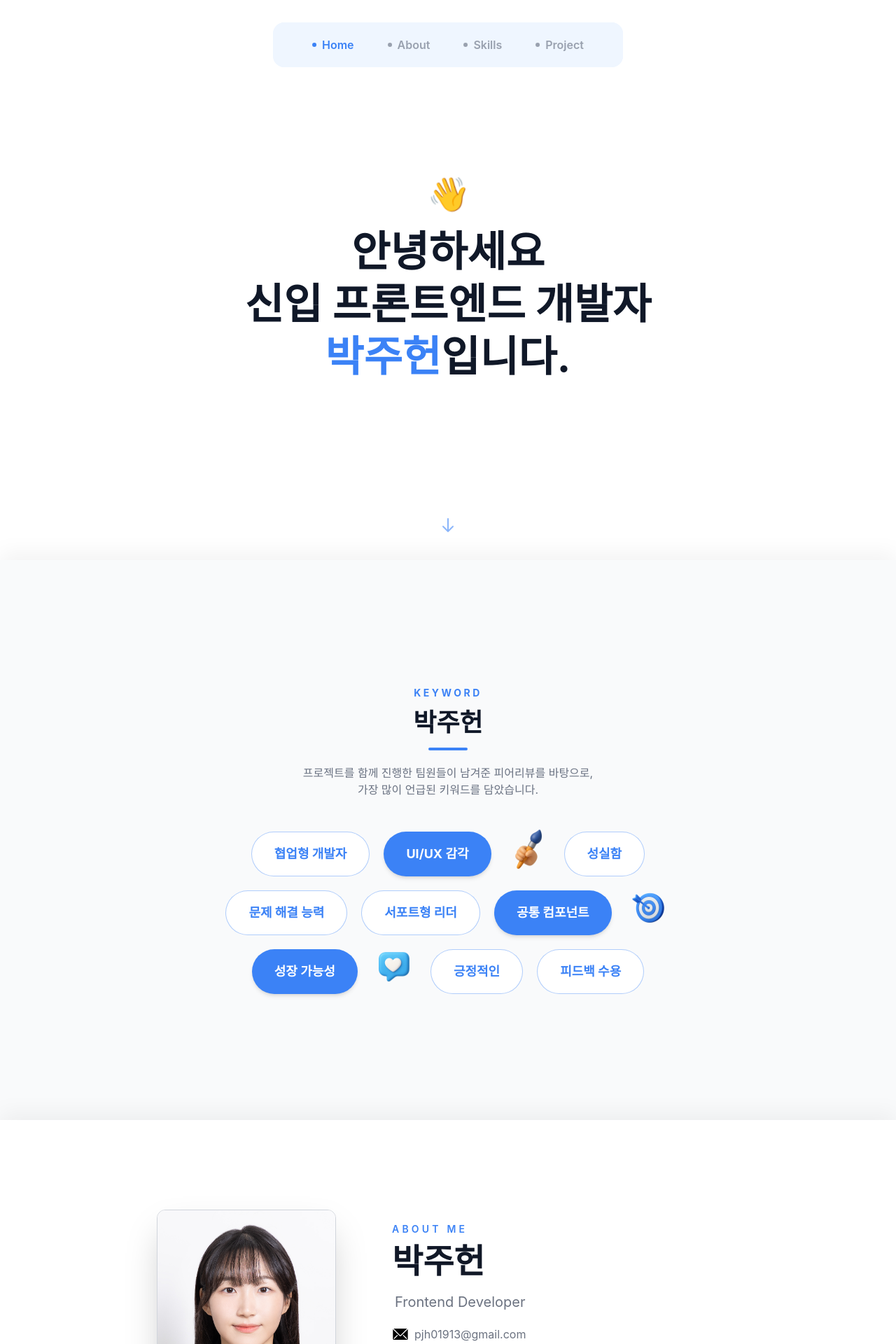
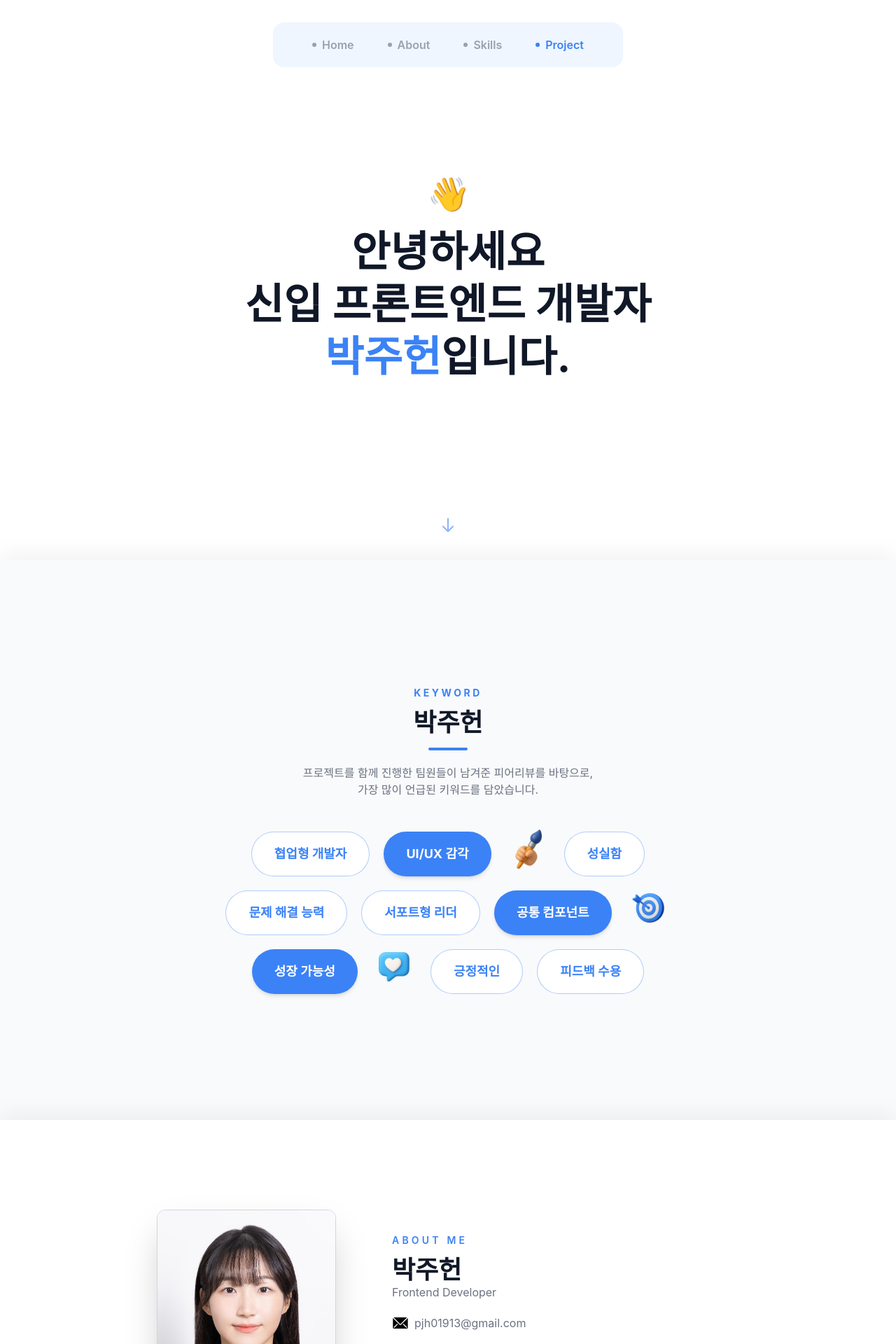
Before and after one commit to JuHeonParkk/Portfolio, a React (Vite) app: page / in a window 1280 px wide. Shown: the top 1920 px of the page at 70% size. Built offline with nearby package versions, Linux system fonts and the light colour scheme; a web font is replaced by a local one.

Commit message:
fix: navbar active, scroll 수정

```diff
--- a/src/App.tsx
+++ b/src/App.tsx
@@ -13,13 +13,13 @@ function App() {
       <div>
         <section
           id="home"
-          className="sticky top-0 h-screen w-full overflow-hidden"
+          className="sticky top-0 left-0 h-screen w-full overflow-hidden"
         >
-          <Reveal className="h-full">
+          <Reveal>
             <HeroSection />
           </Reveal>
         </section>
-        <div className="relative w-full bg-white shadow-[0_-10px_30px_rgba(0,0,0,0.05)]">
+        <div className="relative w-full bg-gray-50 shadow-[0_-10px_30px_rgba(0,0,0,0.05)]">
           <Reveal>
             <AboutSection />
           </Reveal>
--- a/src/components/ConceptSection.tsx
+++ b/src/components/ConceptSection.tsx
@@ -22,7 +22,7 @@ export default function ConceptSection() {
   return (
     <section
       id="about"
-      className="w-full h-full bg-gray-50 flex items-center justify-center py-50"
+      className="w-full h-screen bg-gray-50 flex items-center justify-center"
     >
       <div className="w-full max-w-4xl px-4">
         <Title
--- a/src/components/Navbar.tsx
+++ b/src/components/Navbar.tsx
@@ -6,7 +6,6 @@ interface NavItem {
   path: string;
 }
 
-export default function Navbar() {
 const navItems: NavItem[] = [
   {
     id: 1,
@@ -30,6 +29,7 @@ export default function Navbar() {
   },
 ];
 
+export default function Navbar() {
   const [isSelected, setIsSelected] = useState("home");
   const [isScrolled, setIsScrolled] = useState(false);
 
@@ -44,30 +44,55 @@ export default function Navbar() {
         top: 0,
         behavior: "smooth",
       });
-    } else {
+      return;
+    }
+
     const section = document.getElementById(path);
 
-      section?.scrollIntoView({
+    if (!section) return;
+
+    section.scrollIntoView({
       behavior: "smooth",
       block: "start",
     });
-    }
-
-    setIsSelected(path);
   };
 
   useEffect(() => {
     const handleScroll = () => {
       const scrollY = window.scrollY;
+      const navbarOffset = 180;
 
       setIsScrolled(scrollY > 50);
 
-      if (scrollY <= 50) {
-        setIsSelected("home");
+      let currentSection = "home";
+
+      navItems.forEach((item) => {
+        const section = document.getElementById(item.path);
+
+        if (!section) return;
+
+        const sectionTop = section.getBoundingClientRect().top + window.scrollY;
+
+        if (scrollY + navbarOffset >= sectionTop) {
+          currentSection = item.path;
         }
+      });
+
+      const isPageBottom =
+        window.innerHeight + scrollY >=
+        document.documentElement.scrollHeight - 10;
+
+      if (isPageBottom) {
+        currentSection = navItems[navItems.length - 1].path;
+      }
+
+      setIsSelected(currentSection);
     };
 
-    window.addEventListener("scroll", handleScroll);
+    window.addEventListener("scroll", handleScroll, {
+      passive: true,
+    });
+
     handleScroll();
 
     return () => {
@@ -75,36 +100,9 @@ export default function Navbar() {
     };
   }, []);
 
-  useEffect(() => {
-    const sections = document.querySelectorAll<HTMLElement>("section[id]");
-
-    const observer = new IntersectionObserver(
-      (entries) => {
-        const visibleSection = entries
-          .filter((entry) => entry.isIntersecting)
-          .sort((a, b) => b.intersectionRatio - a.intersectionRatio)[0];
-
-        if (visibleSection) {
-          setIsSelected(visibleSection.target.id);
-        }
-      },
-      {
-        threshold: [0.2, 0.4, 0.6],
-        rootMargin: "-20% 0px -50% 0px",
-      },
-    );
-
-    sections.forEach((section) => {
-      observer.observe(section);
-    });
-
-    return () => {
-      observer.disconnect();
-    };
-  }, []);
-
   return (
     <nav
+      aria-label="페이지 내비게이션"
       className={`fixed left-1/2 top-8 z-[150] -translate-x-1/2 rounded-2xl transition-all duration-300 ${
         isScrolled
           ? "bg-secondary/70 opacity-90 shadow-lg backdrop-blur-md"
@@ -112,29 +110,34 @@ export default function Navbar() {
       }`}
     >
       <ul className="flex items-center justify-between gap-8 rounded-2xl bg-secondary px-6 py-4 md:gap-12 md:px-14 md:py-5">
-        {navItems.map((item) => (
-          <li key={item.id}>
+        {navItems.map((item) => {
+          const isActive = isSelected === item.path;
+
+          return (
+            <li key={item.path}>
               <a
                 href={`#${item.path}`}
                 onClick={(event) => handleNavClick(event, item.path)}
-              className="flex items-center justify-center gap-2 transition-all duration-200 ease-out hover:-translate-y-0.5"
+                aria-current={isActive ? "page" : undefined}
+                className="flex items-center gap-2 transition-transform duration-200 hover:-translate-y-0.5"
               >
                 <span
-                className={`h-1.5 w-1.5 rounded-full transition-all duration-300 ${
-                  isSelected === item.path ? "bg-primary" : "bg-gray-400"
+                  className={`h-1.5 w-1.5 rounded-full transition-colors duration-300 ${
+                    isActive ? "bg-primary" : "bg-gray-400"
                   }`}
                 />
 
                 <span
                   className={`text-sm font-semibold transition-colors duration-200 md:text-base ${
-                  isSelected === item.path ? "text-primary" : "text-gray-400"
+                    isActive ? "text-primary" : "text-gray-400"
                   }`}
                 >
                   {item.title}
                 </span>
               </a>
             </li>
-        ))}
+          );
+        })}
       </ul>
     </nav>
   );
--- a/src/components/ProfileSection.tsx
+++ b/src/components/ProfileSection.tsx
@@ -44,8 +44,8 @@ export default function ProfileSection() {
           <p className="mb-3 text-sm font-semibold uppercase tracking-[0.3em] text-primary">
             ABOUT ME
           </p>
-          <h2 className="text-5xl font-bold">박주헌</h2>
-          <p className="text-gray my-5 ml-1 text-xl">Frontend Developer</p>
+          <h2 className="text-3xl md:text-4xl font-bold">박주헌</h2>
+          <p className="text-gray mb-5 text-base">Frontend Developer</p>
 
           <div>
             <ul className="flex flex-col justify-between items-start gap-4 text-gray">
--- a/src/components/Reveal.tsx
+++ b/src/components/Reveal.tsx
@@ -20,7 +20,9 @@ export default function Reveal({
         setIsVisible(entry.isIntersecting);
       },
       {
-        threshold: 0.15,
+        threshold: 0,
+
+        rootMargin: "0px 0px -50px 0px",
       },
     );
 
```
Lines whose indentation alone changed are shown as unchanged.
